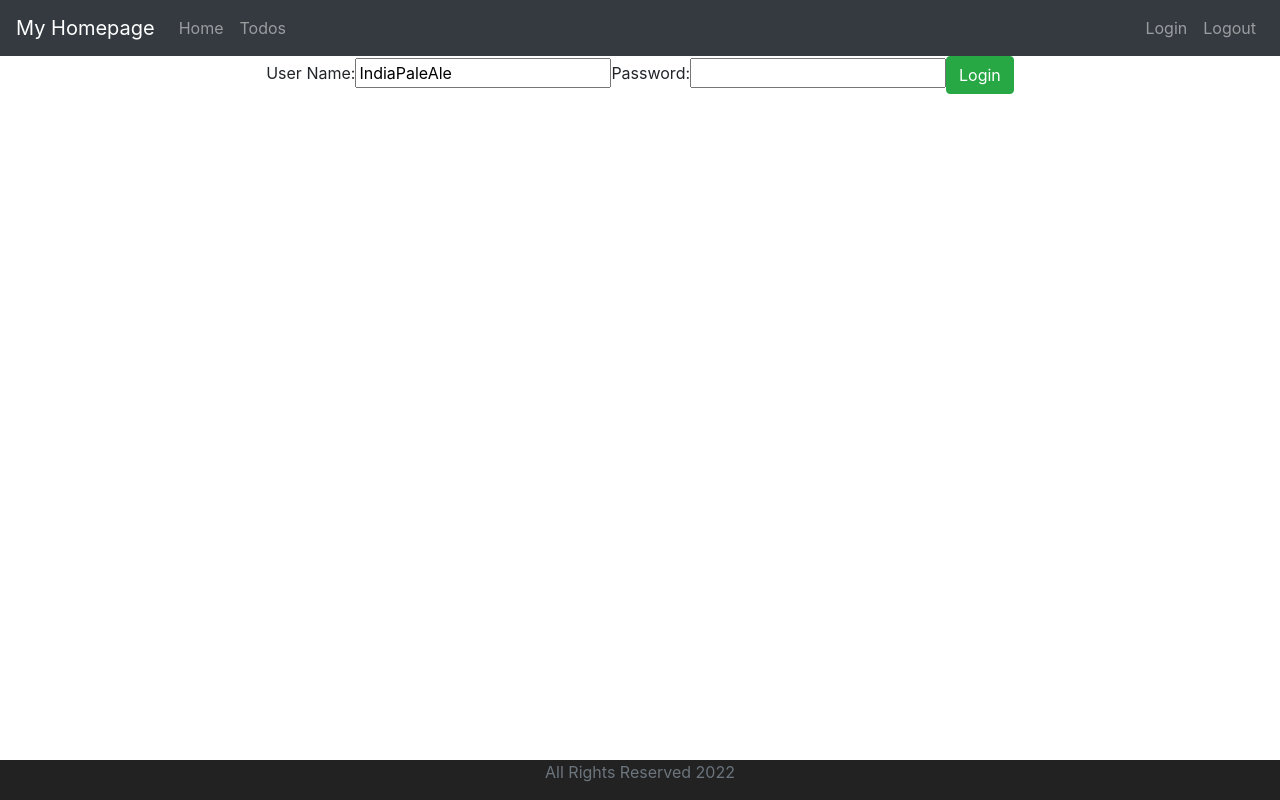
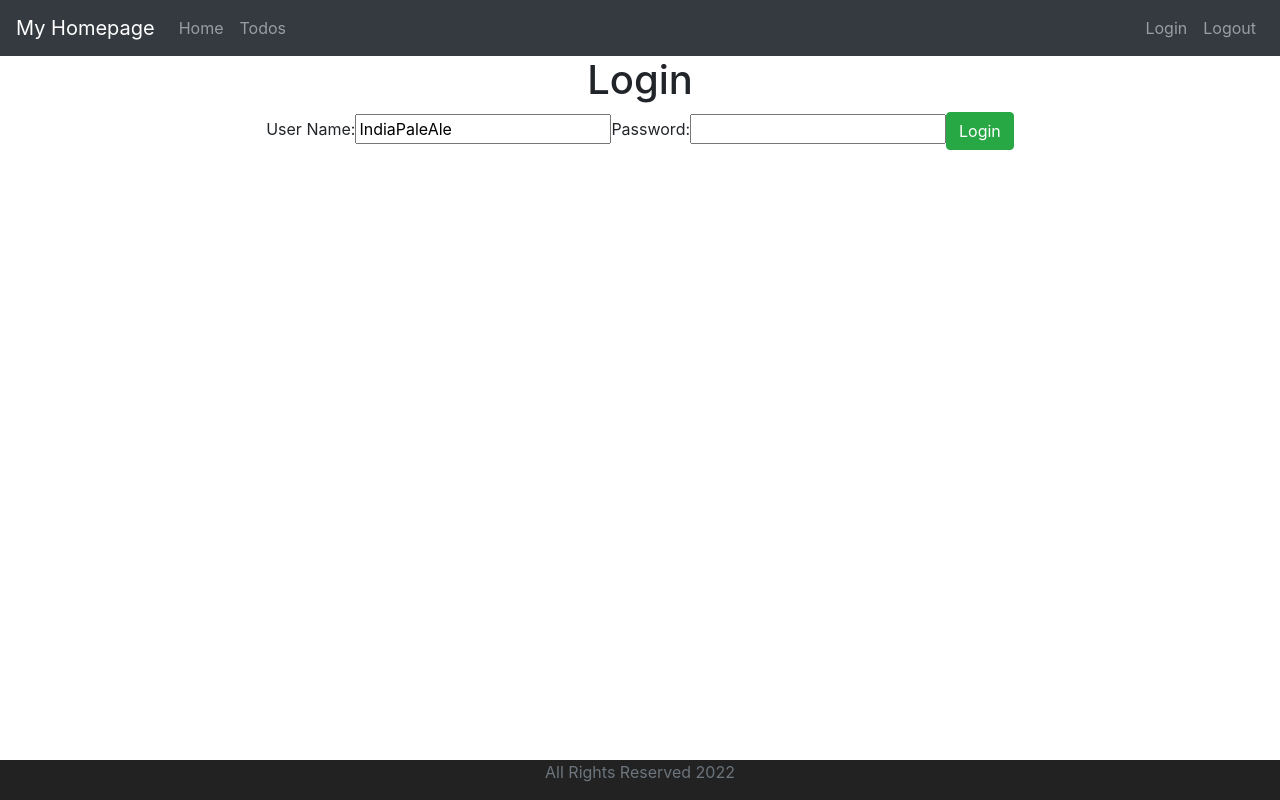
Before and after one commit to codragon2020/full-stack-with-react-and-spring-boot, a React (Create React App) app in the folder frontend/todo-app/: page / in a window 1280 px wide. Built offline with nearby package versions, Linux system fonts and the light colour scheme.

Commit message:
Styling Todos and adding Logout

```diff
--- a/frontend/todo-app/src/components/todo/TodoApp.jsx
+++ b/frontend/todo-app/src/components/todo/TodoApp.jsx
@@ -124,10 +124,10 @@ class ListTodosComponent extends Component {
 		return (
 			<div>
 				<h1>List Todos</h1>
-				<table>
+                <div className='container'>
+                    <table className='table'>
                         <thead>
                             <tr>
-							<th>id</th>
                                 <th>description</th>
                                 <th>Is Completed?</th>
                                 <th>Target Date</th>
@@ -144,6 +144,7 @@ class ListTodosComponent extends Component {
                         </tbody>
                     </table>
                 </div>
+			</div>
 		);
 	}
 }
@@ -151,12 +152,15 @@ class ListTodosComponent extends Component {
 class WelcomeComponent extends Component {
 	render() {
 		return (
-			<div>
+            <>
+                <h1>Welcome!</h1>
+                <div className='container'>
                     Welcome to my Website {this.props.params.name}
                     <br />
                     Manage your todos <Link to="/todos">here</Link>
 			    </div>
-		);
+            </>
+        )
 	}
 }
 
@@ -202,7 +206,9 @@ class LoginComponent extends Component {
 	render() {
 		return (
             <div>
-				{this.state.hasLoginFailed && <div>Invalid Credentials</div>}
+                <h1>Login</h1>
+                <div className='container'>
+                    {this.state.hasLoginFailed && <div className='alert alert-warning'>Invalid Credentials</div>}
                     {this.state.showSuccessMessage && <div>Login Successful</div>}
                     User Name:
                     <input
@@ -222,6 +228,7 @@ class LoginComponent extends Component {
                         Login
                     </button>
                 </div>
+            </div>
 		);
 	}
 }
```
Lines whose indentation alone changed are shown as unchanged.
